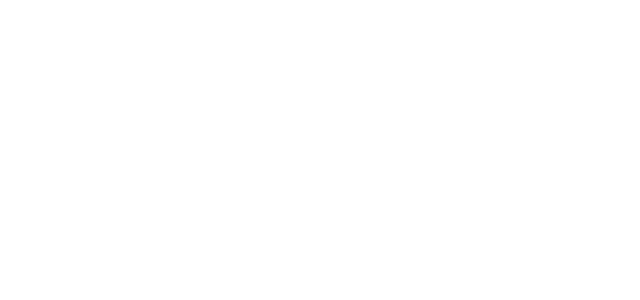
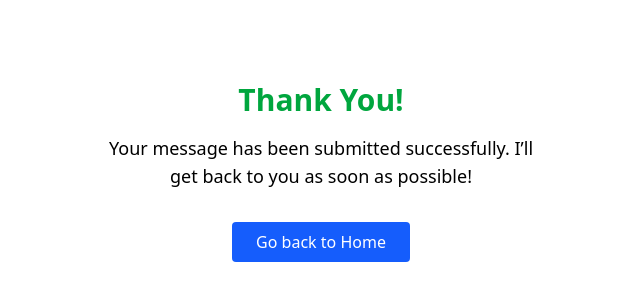
Before and after one commit to ved35567/porfolio-v01, a React (Vite) app: page /thank-you in a window 1280 px wide. Before the commit this address had no page. Shown: the part 228-528 px from the top of the page, without its empty margins (319-959 px from the left). Built offline with nearby package versions, Linux system fonts and the light colour scheme.

Commit message:
thanku page added

```diff
--- a/src/App.jsx
+++ b/src/App.jsx
@@ -1,13 +1,14 @@
 import Login from "./Login";
 import HomePage from "./HomePage";
-import {  Routes, Route} from "react-router-dom";
+import ThankYou from "./Thanku";
+import { Routes, Route } from "react-router-dom";
 
-function App()
-{
-   return (
+function App() {
+  return (
     <Routes>
       <Route path="/" element={<HomePage />} />
       <Route path="/Admin-login" element={<Login />} />
+      <Route path="/thank-you" element={<ThankYou />} />
     </Routes>
   );
 }
--- a/src/Contact.jsx
+++ b/src/Contact.jsx
@@ -1,14 +1,15 @@
 import React, { useState } from "react";
+import { useNavigate } from "react-router-dom";
 import { motion } from "framer-motion"; // Fixed import
+
 const Contact = () => {
+  const navigate = useNavigate();
   const [formData, setFormData] = useState({
     name: "",
     email: "",
     phone_no: "",
     message: "",
   });
-
-  const [statusMessage, setStatusMessage] = useState("");
 
   const handleChange = (e) => {
     setFormData({ ...formData, [e.target.name]: e.target.value });
@@ -31,8 +32,7 @@
 
       const data = await response.json();
       if (response.ok) {
-        setStatusMessage("✅ Thank you! Your message has been submitted.");
-        setFormData({ name: "", email: "", phone_no: "", message: "" }); // reset form
+        navigate("/thank-you", { replace: true });
       } else {
         setStatusMessage(`❌ ${data.message || "Something went wrong."}`);
       }
@@ -139,13 +139,6 @@
             >
               | SUBMIT |
             </motion.button>
-
-            {/* ✅ Status Message */}
-            {statusMessage && (
-              <p className="mt-4 text-green-600 font-medium text-center max-w-xs">
-                {statusMessage}
-              </p>
-            )}
           </form>
         </motion.div>
       </motion.div>
--- /dev/null
+++ b/src/Thanku.jsx
@@ -0,0 +1,28 @@
+import React from "react";
+import { useNavigate } from "react-router-dom";
+
+const ThankYou = () => {
+  const navigate = useNavigate();
+
+  const goHome = () => {
+    navigate("/", { replace: true }); // ✅ prevents user from going back to thank-you
+  };
+
+  return (
+    <div className="flex flex-col items-center justify-center min-h-screen bg-white px-6">
+      <h1 className="text-3xl font-bold text-green-600 mb-4">Thank You!</h1>
+      <p className="text-lg text-center max-w-md mb-8">
+        Your message has been submitted successfully. I’ll get back to you as
+        soon as possible!
+      </p>
+      <button
+        onClick={goHome}
+        className="px-6 py-2 text-white bg-blue-600 rounded hover:bg-blue-700 transition"
+      >
+        Go back to Home
+      </button>
+    </div>
+  );
+};
+
+export default ThankYou;
```
